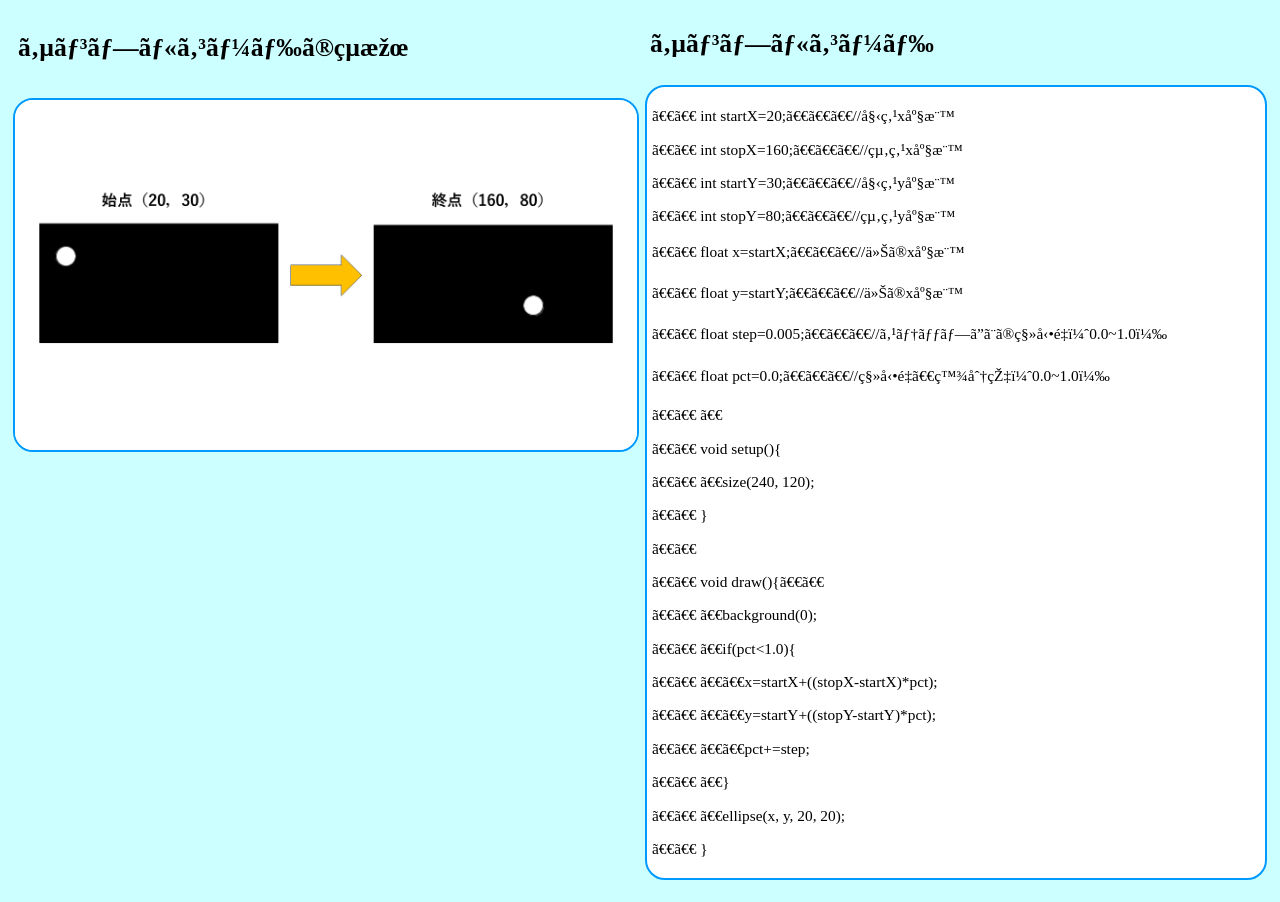
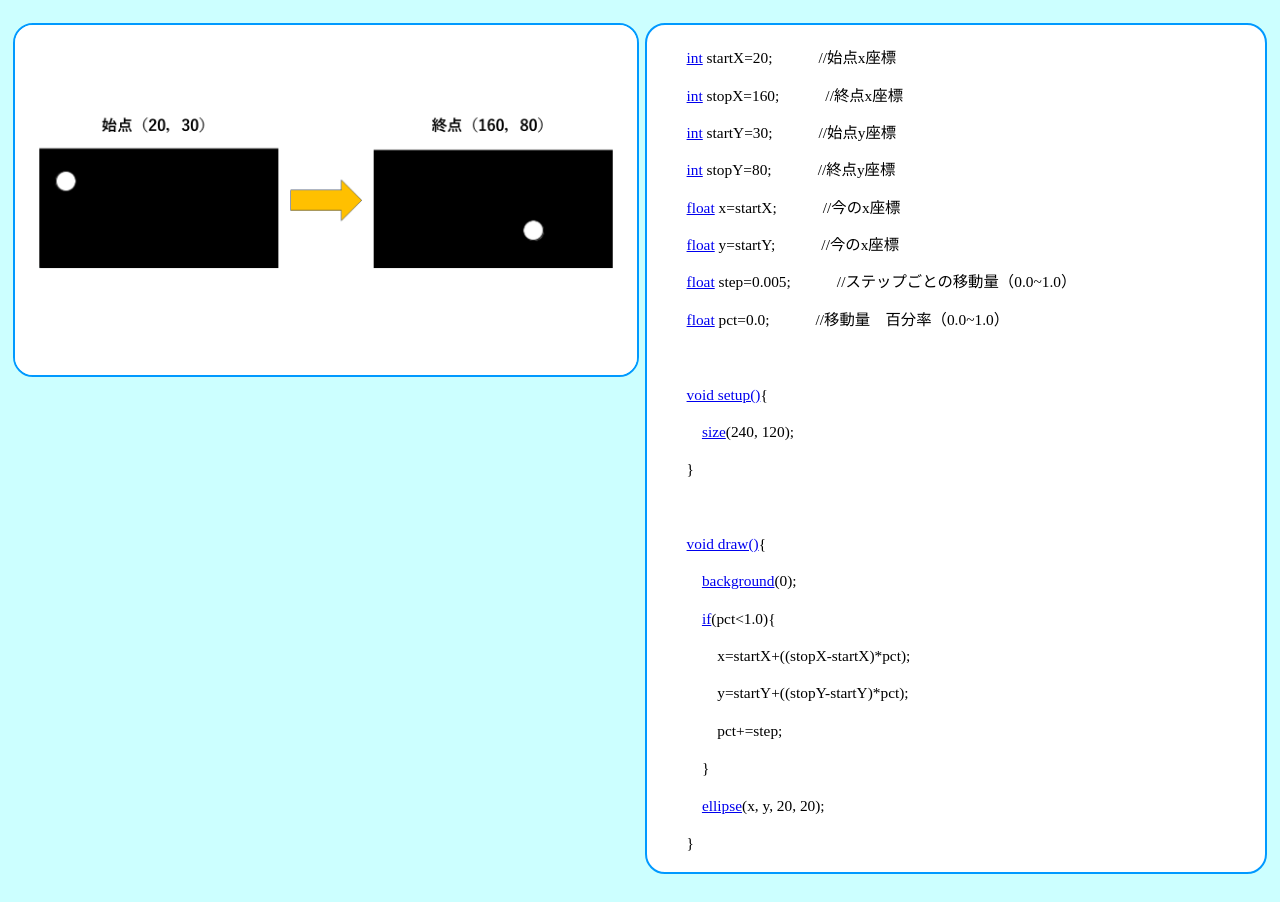
Before and after one commit to o-saringu/8-4, a plain HTML site: page index.html in a window 1280 px wide. Shown: the part 311-1213 px from the top of the page. Drawn offline with Linux system fonts and the light colour scheme.

Commit message:
Update index.html

```diff
--- a/index.html
+++ b/index.html
@@ -1,7 +1,15 @@
 <!DOCTYPE html>
+<html lang="jp">
+
 <head>
-<meta charset="UTF=8">
-<link rel="stylesheet" href="style.css">
+  <meta charset="UTF-8">
+  <link rel="stylesheet" href="style.css">
+  <meta name="viewport" content="width=device-width, initial-scale=1.0">
+
+<link rel="preconnect" href="https://fonts.googleapis.com">
+<link rel="preconnect" href="https://fonts.gstatic.com" crossorigin>
+<link href="https://fonts.googleapis.com/css2?family=Bangers&family=M+PLUS+1p:wght@500&family=Oswald&display=swap" rel="stylesheet">
+
 </head>
 
 <body>
@@ -22,27 +30,27 @@
 	<div class="yoko1">
 	<div class="komidasi2"><p>サンプルコード</div>
 	<div class="code">
-		<p>　　	int startX=20;　　　//始点x座標
-		<p>　　	int stopX=160;　　　//終点x座標
-		<p>　　	int startY=30;　　　//始点y座標
-		<p>　　	int stopY=80;　　　//終点y座標
-		<p>　　	float x=startX;　　　//今のx座標
-		<p>　　	float y=startY;　　　//今のx座標
-		<p>　　	float step=0.005;　　　//ステップごとの移動量（0.0~1.0）
-		<p>　　	float pct=0.0;　　　//移動量　百分率（0.0~1.0）
+		<p>　　	<a href="https://o-saringu.github.io/de-ta/"target="_blank" rel="noopener noreferrer" >int</a> startX=20;　　　//始点x座標
+		<p>　　	<a href="https://o-saringu.github.io/de-ta/"target="_blank" rel="noopener noreferrer" >int</a> stopX=160;　　　//終点x座標
+		<p>　　	<a href="https://o-saringu.github.io/de-ta/"target="_blank" rel="noopener noreferrer" >int</a> startY=30;　　　//始点y座標
+		<p>　　	<a href="https://o-saringu.github.io/de-ta/"target="_blank" rel="noopener noreferrer" >int</a> stopY=80;　　　//終点y座標
+		<p>　　	<a href="https://o-saringu.github.io/de-ta/"target="_blank" rel="noopener noreferrer" >float</a> x=startX;　　　//今のx座標
+		<p>　　	<a href="https://o-saringu.github.io/de-ta/"target="_blank" rel="noopener noreferrer" >float</a> y=startY;　　　//今のx座標
+		<p>　　	<a href="https://o-saringu.github.io/de-ta/"target="_blank" rel="noopener noreferrer" >float</a> step=0.005;　　　//ステップごとの移動量（0.0~1.0）
+		<p>　　	<a href="https://o-saringu.github.io/de-ta/"target="_blank" rel="noopener noreferrer" >float</a> pct=0.0;　　　//移動量　百分率（0.0~1.0）
 		<p>
-		<p>　　	void setup(){
-		<p>　　	　size(240, 120);
+		<p>　　	<a href="https://o-saringu.github.io/5-2/"target="_blank" rel="noopener noreferrer" >void setup()</a>{
+		<p>　　	　<a href="https://o-saringu.github.io/size/"target="_blank" rel="noopener noreferrer" >size</a>(240, 120);
 		<p>　　	}
 		<p>
-		<p>　　	void draw(){
-		<p>　　	　background(0);
-		<p>　　	　if(pct<1.0){
+		<p>　　	<a href="https://o-saringu.github.io/5-1/"target="_blank" rel="noopener noreferrer" >void draw()</a>{
+		<p>　　	　<a href="https://o-saringu.github.io/background/"target="_blank" rel="noopener noreferrer" >background</a>(0);
+		<p>　　	　<a href="https://o-saringu.github.io/if/"target="_blank" rel="noopener noreferrer" >if</a>(pct<1.0){
 		<p>　　	　　x=startX+((stopX-startX)*pct);
 		<p>　　	　　y=startY+((stopY-startY)*pct);
 		<p>　　	　　pct+=step;
 		<p>　　	　}
-		<p>　　	　ellipse(x, y, 20, 20);
+		<p>　　	　<a href="https://o-saringu.github.io/ellipse/"target="_blank" rel="noopener noreferrer" >ellipse</a>(x, y, 20, 20);
 		<p>　　	}
 	</div>
 	</div>
@@ -53,7 +61,7 @@
 <div class="ep">
 	<p>　トゥイーニングとは画面上のある点（始点）から別の点（終点）へ図形が移動するアニメーションの処理のことを指している。
 	<p>　始点と終点間の位置はフレームごとの計算で求める。
-	<p>　初めに変数を設定しておくことで値の変更を容易にさせる。
+	<p>　初めに<a href="https://o-saringu.github.io/4-1/"target="_blank" rel="noopener noreferrer" >変数</a>を設定しておくことで値の変更を容易にさせる。
 	<p>　step変数の値を変更させると、移動スピードを変更させることができる。
 	<p>
 </div>
```
